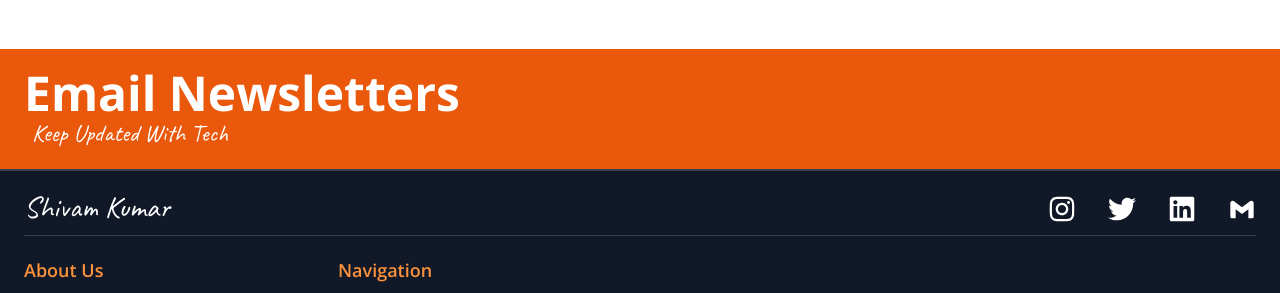
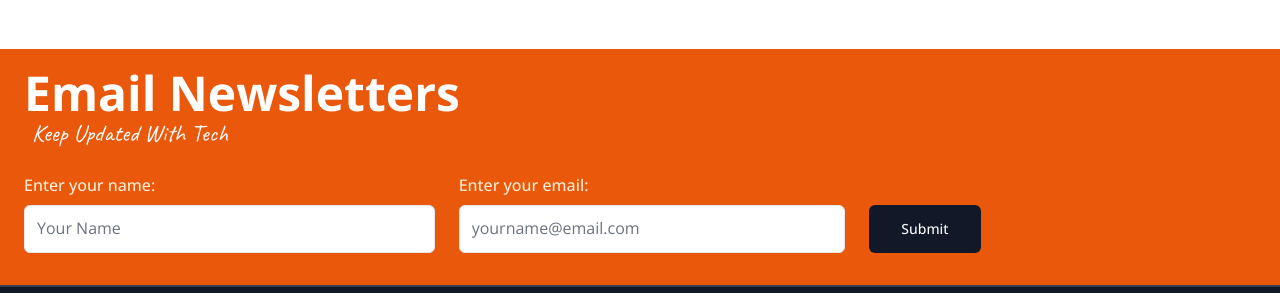
Before and after one commit to z1shivam/buildingblog-attempt3, a Next.js app: page / in a window 1280 px wide. Shown: the part 1141-1434 px from the top of the page. Built offline with nearby package versions, Linux system fonts and the light colour scheme.

Commit message:
built email form component

```diff
--- a/components/Home/HeroHome.tsx
+++ b/components/Home/HeroHome.tsx
@@ -49,7 +49,7 @@ const HeroHome = () => {
                 <h2 className="px-1 text-2xl text-orange-400">
                   {defaultHeroHomeText.line1}
                 </h2>
-                <h1 className="bg-gradient-to-tr from-violet-200 to-pink-200 bg-clip-text text-6xl font-bold text-transparent">
+                <h1 className="bg-gradient-to-tr from-violet-200 to-pink-200 bg-clip-text text-6xl font-bold text-transparent pb-4">
                   {defaultHeroHomeText.line2}
                 </h1>
               </div>
--- /dev/null
+++ b/components/global/EmailForm.tsx
@@ -0,0 +1,76 @@
+"use client";
+
+import { zodResolver } from "@hookform/resolvers/zod";
+import { useForm } from "react-hook-form";
+import { z } from "zod";
+
+import { Button } from "@/components/ui/button"
+import {
+  Form,
+  FormControl,
+  FormDescription,
+  FormField,
+  FormItem,
+  FormLabel,
+  FormMessage,
+} from "@/components/ui/form"
+import { Input } from "@/components/ui/input"
+
+
+const emailFormSchema = z.object({
+  name: z.string().min(1, {
+    message: "Name can not be empty",
+  }),
+  email: z.string().email({ message: "Please enter a valid email." }),
+});
+
+export function EmailForm(){
+  const form = useForm<z.infer<typeof emailFormSchema>>({
+    resolver: zodResolver(emailFormSchema),
+    defaultValues: {
+      name: "",
+      email: ""
+    },
+  })
+
+  function onSubmit(values: z.infer<typeof emailFormSchema>) {
+    // Do something with the form values.
+    // ✅ This will be type-safe and validated.
+    console.log(values)
+  }
+  return (
+    <Form {...form}>
+      <form onSubmit={form.handleSubmit(onSubmit)} className="space-y-3 pt-3 grid grid-cols-1 sm:grid-cols-3 sm:space-y-0 sm:items-end sm:space-x-6 ">
+        <FormField
+          control={form.control}
+          name="name"
+          render={({ field }) => (
+            <FormItem className="">
+              <FormLabel className="text-base text-orange-100">Enter your name:</FormLabel>
+              <FormControl>
+                <Input placeholder="Your Name" {...field} className="bg-white h-12 dark:bg-slate-800 dark:border-2 dark:border-slate-600 placeholder:text-base"/>
+              </FormControl>
+
+              <FormMessage />
+            </FormItem>
+          )}
+        />
+        <FormField
+          control={form.control}
+          name="email"
+          render={({ field }) => (
+            <FormItem>
+              <FormLabel className="text-base text-orange-100">Enter your email:</FormLabel>
+              <FormControl>
+                <Input placeholder="yourname@email.com" {...field} className="bg-white h-12 dark:bg-slate-800 dark:border-2 dark:border-slate-600 placeholder:text-base"/>
+              </FormControl>
+              <FormMessage />
+            </FormItem>
+          )}
+        />
+        <Button type="submit" size={"lg"} className="bg-gray-900 h-12 w-full dark:text-white sm:w-fit">Submit</Button>
+      </form>
+    </Form>
+  )
+
+}
--- a/components/global/FWEmailSignup.tsx
+++ b/components/global/FWEmailSignup.tsx
@@ -1,5 +1,6 @@
 import { cn } from "@/lib/utils";
 import { Caveat } from "next/font/google";
+import { EmailForm } from "./EmailForm";
 
 const cv = Caveat({
   subsets: ["latin"],
@@ -8,15 +9,15 @@ const cv = Caveat({
 export default function FullWidthEmailSignup() {
   return (
     <section className="w-full bg-orange-600 py-5 text-white">
-      <div className="mx-auto max-w-7xl flex flex-col sm:flex-row">
+      <div className="mx-auto max-w-7xl flex flex-col ">
         <div>
           <h1 className="px-3 text-5xl font-bold sm:px-6">Email Newsletters</h1>
           <h2 className={cn(cv.className, "px-4 text-2xl sm:px-8")}>
             Keep Updated With Tech
           </h2>
         </div>
-        <div>
-
+        <div className="px-4 py-3 sm:px-6">
+         <EmailForm/>
         </div>
       </div>
     </section>
```
